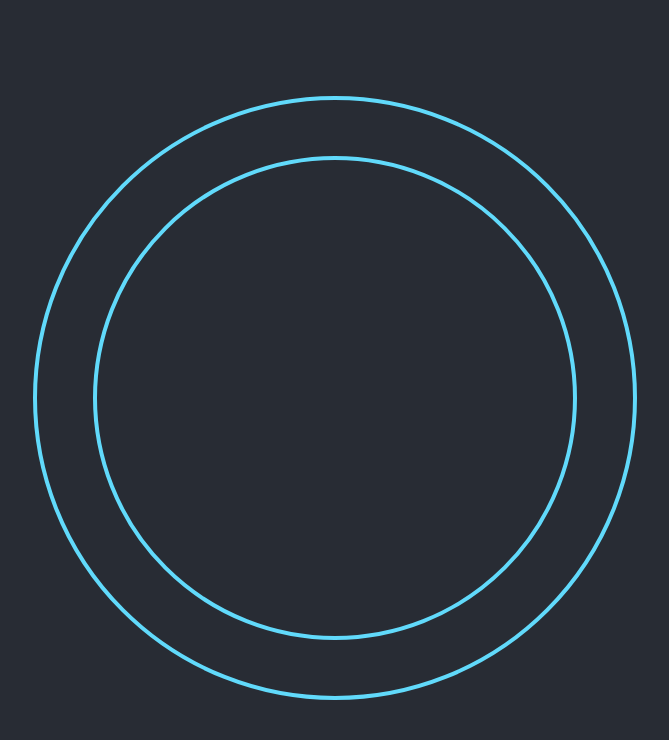
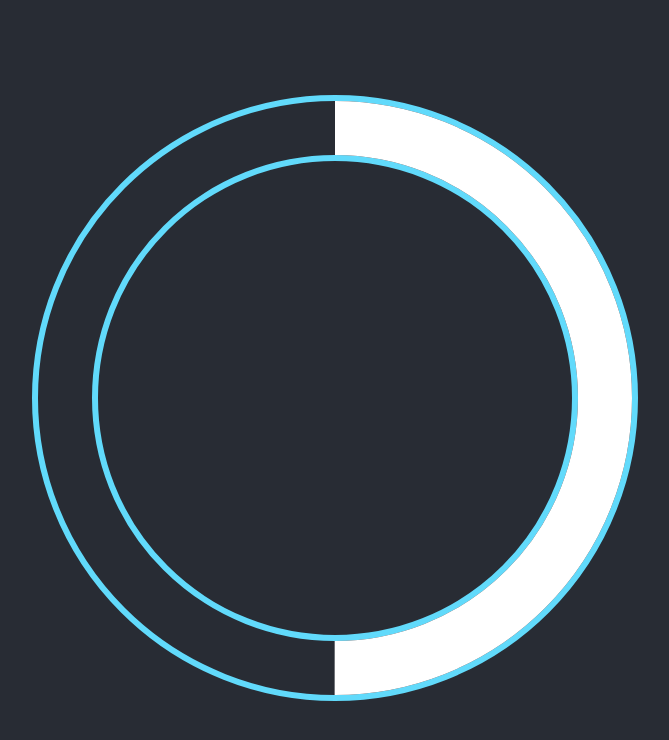
Before and after one commit to caulfield2/ring-treblecross, a React (Create React App) app in the folder frontend/: page / in a window 1280 px wide. Shown: the top 740 px of the page, without its empty margins (305-974 px from the left). Built offline with nearby package versions, Linux system fonts and the light colour scheme.

Commit message:
Created CSS class for game board outline and implemented dynamic board dimensions based solely on window geometry

```diff
--- a/frontend/src/components/GameBoard/GameBoard.css
+++ b/frontend/src/components/GameBoard/GameBoard.css
@@ -1,4 +1,4 @@
-circle {
+.game-board-outline {
     stroke: #61dafb;
     fill: transparent;
 }
--- a/frontend/src/components/GameBoard/GameBoard.js
+++ b/frontend/src/components/GameBoard/GameBoard.js
@@ -22,16 +22,39 @@ function GameBoard() {
     }
   });
 
+  function buildGameBoardTest() {
+    const fillStrokeWidth = outerRadius - innerRadius - borderStrokeWidth;
+    const fillRadius = (outerRadius - innerRadius) / 2 + innerRadius;
+    const fillCircumference = 2 * Math.PI * fillRadius;
+
+    const transform = `rotate(270, ${cx}, ${cy})`;
+
+    return (
+      <circle
+        strokeWidth={fillStrokeWidth}
+        strokeDasharray={fillCircumference}
+        strokeDashoffset={fillCircumference / 2}
+        r={fillRadius}
+        cx={cx}
+        cy={cy}
+        transform={transform}
+        stroke="white"
+        fill="transparent"
+      />
+    );
+  }
+
   function buildGameBoard() {
 
   }
 
-  const diameter = Math.min(windowDimensions.height, windowDimensions.width) * 0.75;
-  const radius = diameter / 2;
-  const strokeWidth = 4;
-  const cx = (diameter / 2) + (strokeWidth / 2);
+  const outerDiameter = Math.min(windowDimensions.height, windowDimensions.width) * 0.75;
+  const outerRadius = outerDiameter / 2;
+  const innerRadius = outerRadius * 0.8;
+  const borderStrokeWidth = outerDiameter * 0.01;
+  const cx = (outerDiameter / 2) + (borderStrokeWidth / 2);
   const cy = cx;
-  const svgHeight = diameter + strokeWidth;
+  const svgHeight = outerDiameter + borderStrokeWidth;
   const svgWidth = svgHeight;
 
   return (
@@ -41,18 +64,20 @@ function GameBoard() {
         width={svgWidth}
       >
         <circle
-          strokeWidth={strokeWidth}
-          r={radius}
+          className="game-board-outline"
+          strokeWidth={borderStrokeWidth}
+          r={outerRadius}
           cx={cx}
           cy={cy}
         />
         <circle
-          strokeWidth={strokeWidth}
-          r={radius * 0.8}
+          className="game-board-outline"
+          strokeWidth={borderStrokeWidth}
+          r={innerRadius}
           cx={cx}
           cy={cy}
         />
-        {buildGameBoard()}
+        {buildGameBoardTest()}
       </svg>
     </div>
   );
```
